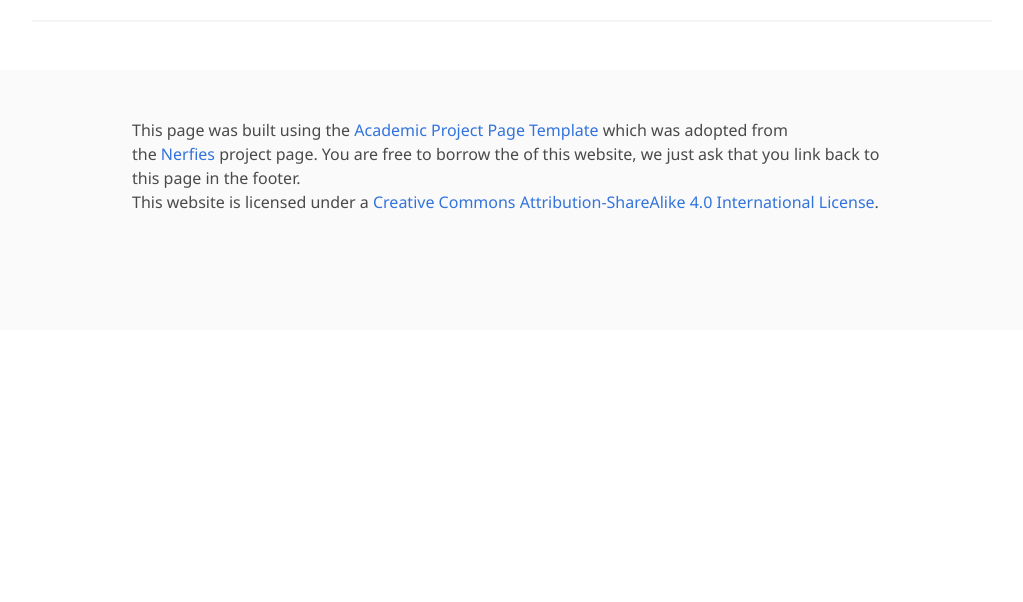
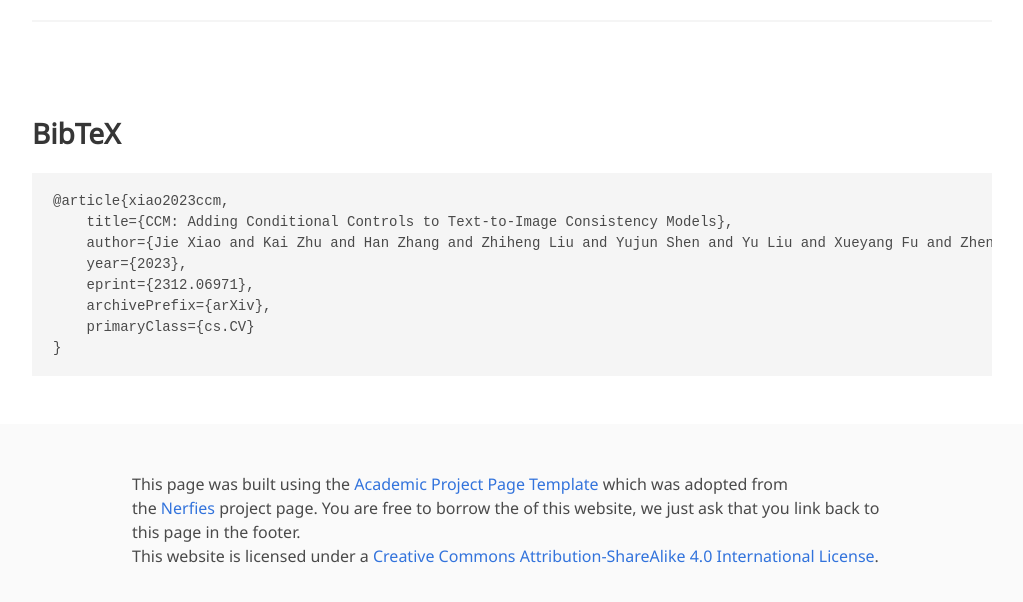
Before and after one commit to SwiftForce/CCM, a plain HTML site: page index.html in a window 1280 px wide. Shown: the part 3422-4024 px from the top of the page, without its empty margins (128-1151 px from the left). Before the commit the page ends 3752 px from the top, so only its background shows below. Drawn offline with nearby package versions, Linux system fonts and the light colour scheme; some packages are replaced by stand-ins of ours; a script that the page names is missing; some icons are missing; a web font is replaced by a local one.

Commit message:
update index.html

```diff
--- a/index.html
+++ b/index.html
@@ -170,23 +170,21 @@
     </section>
 
 
-    <!--BibTex citation -->
-<!--    <section class="section" id="BibTeX">-->
-<!--        <div class="container is-max-desktop content">-->
-<!--            <h2 class="title">BibTeX</h2>-->
-<!--            <pre><code>@article{Ranni2024,-->
-<!--    title={Ranni: Taming Text-to-Image Diffusion for Accurate Instruction Following}, -->
-<!--    author={Yutong Feng and Biao Gong and Di Chen and Yujun Shen and Yu Liu and Jingren Zhou},-->
-<!--    year={2023},-->
-<!--    eprint={2311.17002},-->
-<!--    archivePrefix={arXiv},-->
-<!--    primaryClass={cs.CV}-->
-<!--}</code></pre>-->
-<!--        </div>-->
-<!--    </section>-->
-    <!--End BibTex citation -->
-
-
+<!--    BibTex citation -->
+    <section class="section" id="BibTeX">
+        <div class="container is-max-desktop content">
+            <h2 class="title">BibTeX</h2>
+            <pre><code>@article{xiao2023ccm,
+    title={CCM: Adding Conditional Controls to Text-to-Image Consistency Models},
+    author={Jie Xiao and Kai Zhu and Han Zhang and Zhiheng Liu and Yujun Shen and Yu Liu and Xueyang Fu and Zheng-Jun Zha},
+    year={2023},
+    eprint={2312.06971},
+    archivePrefix={arXiv},
+    primaryClass={cs.CV}
+}</code></pre>
+        </div>
+    </section>
+<!--    End BibTex citation -->
     <footer class="footer">
         <div class="container">
             <div class="columns is-centered">
```
